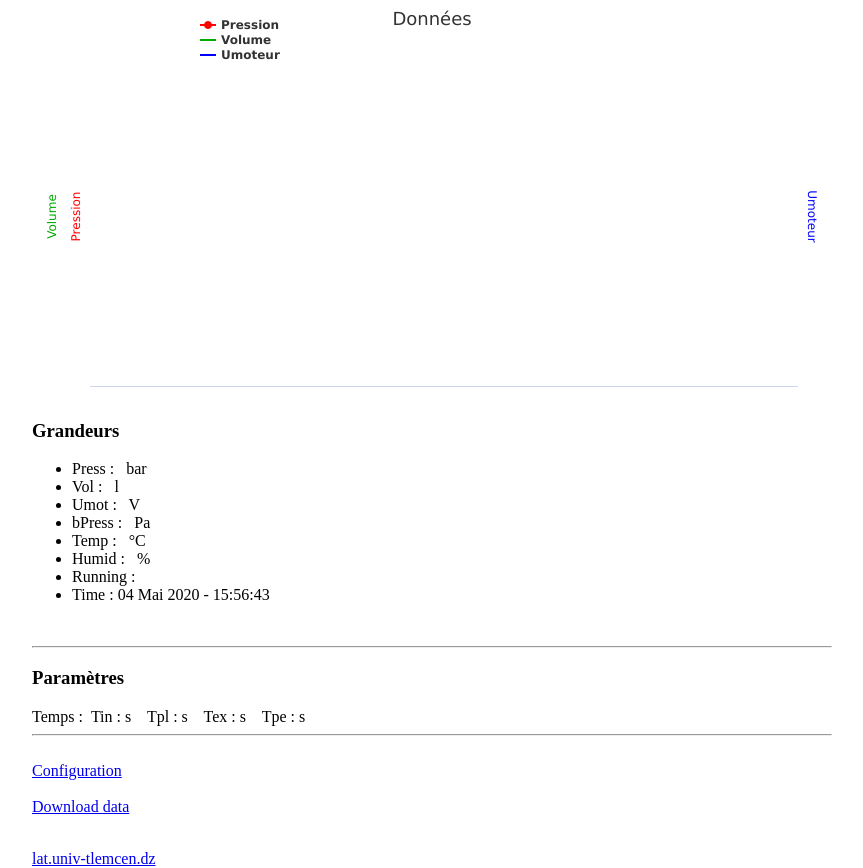
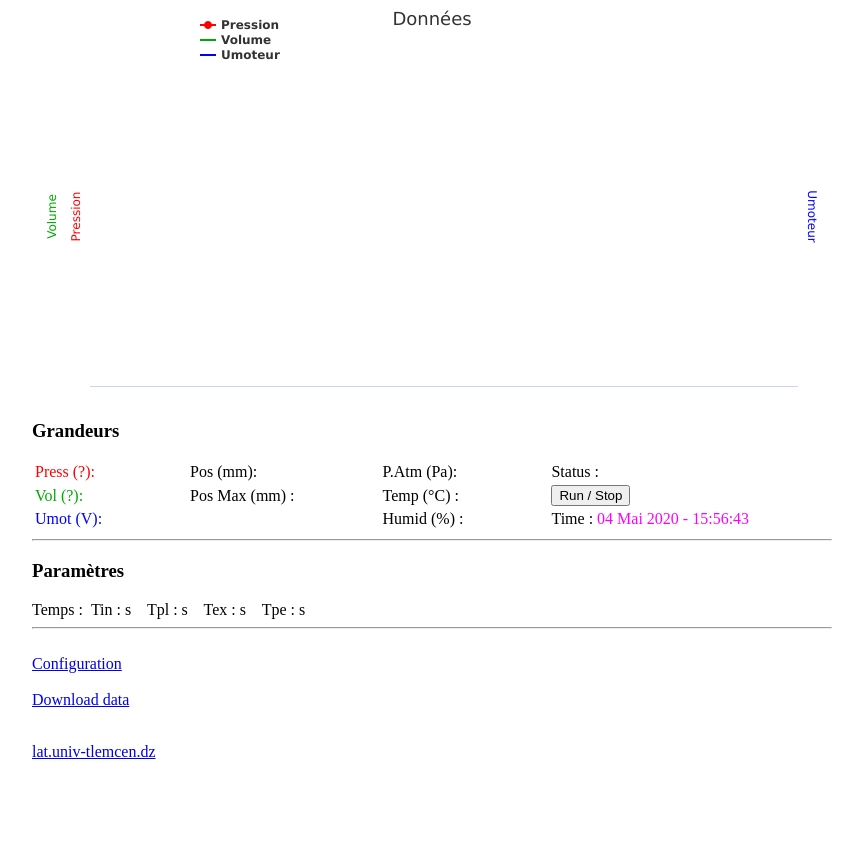
Before and after one commit to blotfi/e-nefs, a plain HTML site: page esp32/data/index.html in a window 1280 px wide. Shown: the part 79-947 px from the top of the page, without its empty margins (208-1071 px from the left). After the commit the page ends 840 px from the top, so only its background shows below. Drawn offline with nearby package versions, Linux system fonts and the light colour scheme; no server answers.

Commit message:
Add files via upload

```diff
--- a/esp32/data/f_param.json
+++ b/esp32/data/f_param.json
@@ -1,6 +1,6 @@
 {
-  "Tin": 2.5,
-  "Tpl": 0.1,
-  "Tex": 5.0,
+  "Tin": 1.5,
+  "Tpl": 0.2,
+  "Tex": 4.0,
   "Tpe": 0.3
 }
--- a/esp32/data/index.html
+++ b/esp32/data/index.html
@@ -27,6 +27,10 @@ copies or substantial portions of the Software. -->
             font-size: 2.5rem;
             text-align: center;
         }
+        .cblue        {
+            color: darkblue;
+            color:#FF00FF;
+        }
     </style>
 </head>
 <body>
@@ -34,17 +38,76 @@ copies or substantial portions of the Software. -->
 <div id="chart-Press" class="container" style="height: 400px"></div>
 
 <h3>Grandeurs</h3>
-<ul>
-    <li>Press :&nbsp<span id="id_Press"></span>&nbsp bar</li>
-    <li>Vol : <span id="id_Vol"></span>&nbsp l</li>
-    <li>Umot : <span id="id_Umot"></span>&nbsp V</li>
-    <li>bPress : <span id="id_bPress"></span>&nbsp Pa</li>
-    <li>Temp : <span id="id_Temp"></span>&nbsp °C</li>
-    <li>Humid : <span id="id_Humid"></span>&nbsp %</li>
-    <li>Running : <span id="id_Running"></span></li>
-    <li>Time :&nbsp<span id="id_dth"></span></li>
-</ul>
-<br>
+<table>
+    <tr>
+        <td>
+            <label style="color:#FF0000;">Press (?):</label>
+        </td>
+        <td style="width:80px;">
+            <label id="id_Press" style="color:#FF0000; font-weight:bold;"/>
+        </td>
+       <td>
+            <label>Pos (mm):</label>
+        </td>
+        <td style="width:80px;">
+            <label id="id_Pos" style="font-weight:bold;"/>
+        </td>
+      <td>
+            <label> P.Atm (Pa):</label>
+        </td>
+        <td style="width:80px;">
+            <label id="id_bPress" style="font-weight:bold;"/>
+        </td>
+        <td style="width:200px;">
+            <label>Status :</label>
+            <label id="id_Running" style="color:#00FF00; font-weight:bold;"></label>
+        </td>
+    </tr>
+
+    <tr>
+        <td>
+            <label style="color:#00AA00;">Vol (?):</label>
+        </td>
+        <td>
+            <label id="id_Vol" style="color:#00AA00; font-weight:bold;"/>
+        </td>
+        <td>
+            <label>Pos Max (mm) :</label>
+        </td>
+        <td>
+            <label id="id_PosMax" style="font-weight:bold;"/>
+        </td>
+       <td>
+            <label>Temp (°C) :</label>
+        </td>
+        <td>
+            <label id="id_Temp" style="font-weight:bold;"/>
+        </td>
+        <td>
+            <input type="button" onclick="RunClic()" value="Run / Stop" />
+        </td>
+    </tr>
+
+    <tr>
+        <td>
+            <label style="color:#0000FF;">Umot (V):</label>
+        </td>
+        <td>
+            <label id="id_Umot" style="color:#0000FF; font-weight:bold;"/>
+        </td>
+        <td></td>
+        <td></td>
+        <td>
+            <label>Humid (%) :</label>
+        </td>
+        <td>
+            <label id="id_Humid" style="font-weight:bold;"/>
+        </td>
+        <td>
+            Time : <span class="cblue" id="id_dth"></span>
+        </td>
+    </tr>
+</table>
 <hr>
 
 <h3>Paramètres</h3>
@@ -165,6 +228,24 @@ Tpe :<span id="id_Tpe"></span> s
         });
     });
 
+    function RunClic() {
+        url = "run";
+        $.ajax({
+            type: "GET",
+            dataType: "json",
+            url: url,
+            success: function (data) {
+                if (data.Run == "1") {
+                    $("#id_Running").html("Running");
+                    $("#id_Running").css("color", "#00FF00");
+                } else {
+                    $("#id_Running").html("Stopped");
+                    $("#id_Running").css("color", "#FF0000");
+                }
+            }
+        });
+    }
+
     setInterval(function () {
         // refresh Data
         url = "data.json";
@@ -175,12 +256,19 @@ Tpe :<span id="id_Tpe"></span> s
             success: function (data) {
                 $("#id_Press").html(data.Press);
                 $("#id_Vol").html(data.Vol);
+                $("#id_Pos").html(data.Pos);
+                $("#id_PosMax").html(data.PosMax);
                 $("#id_Umot").html(data.Umot);
                 $("#id_bPress").html(data.bPress);
                 $("#id_Temp").html(data.Temp);
                 $("#id_Humid").html(data.Humid);
-                $("#id_Running").html(data.Run);
-
+                if (data.Run == "1") {
+                    $("#id_Running").html("Running");
+                    $("#id_Running").css("color", "#00FF00");
+                } else {
+                    $("#id_Running").html("Stopped");
+                    $("#id_Running").css("color", "#FF0000");
+                }
                 var dth = new Date();
                 var fmtdate = new DateFmt("%d %n %y  - %H:%M:%S");
                 var SS = fmtdate.format(dth)
```
